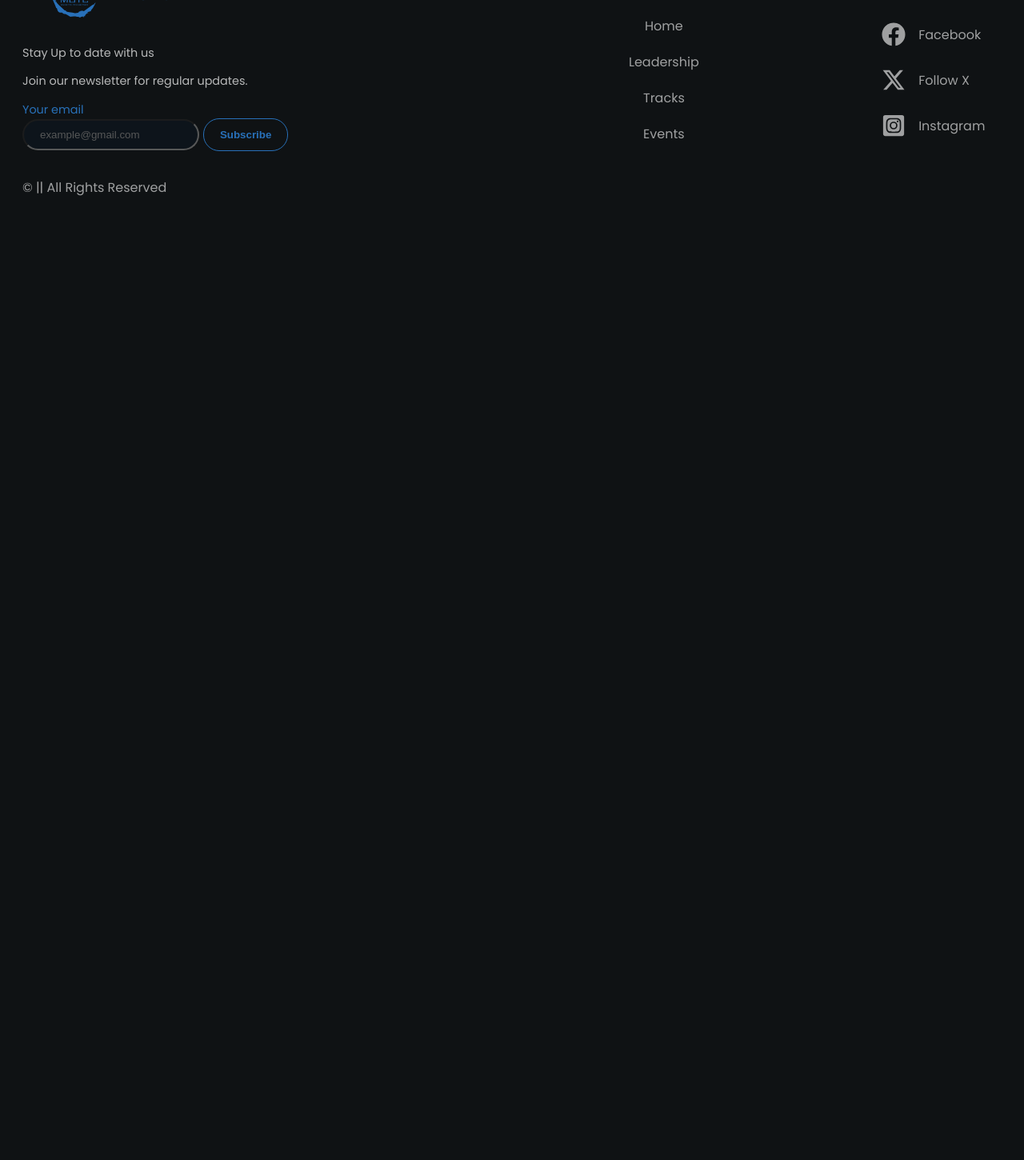
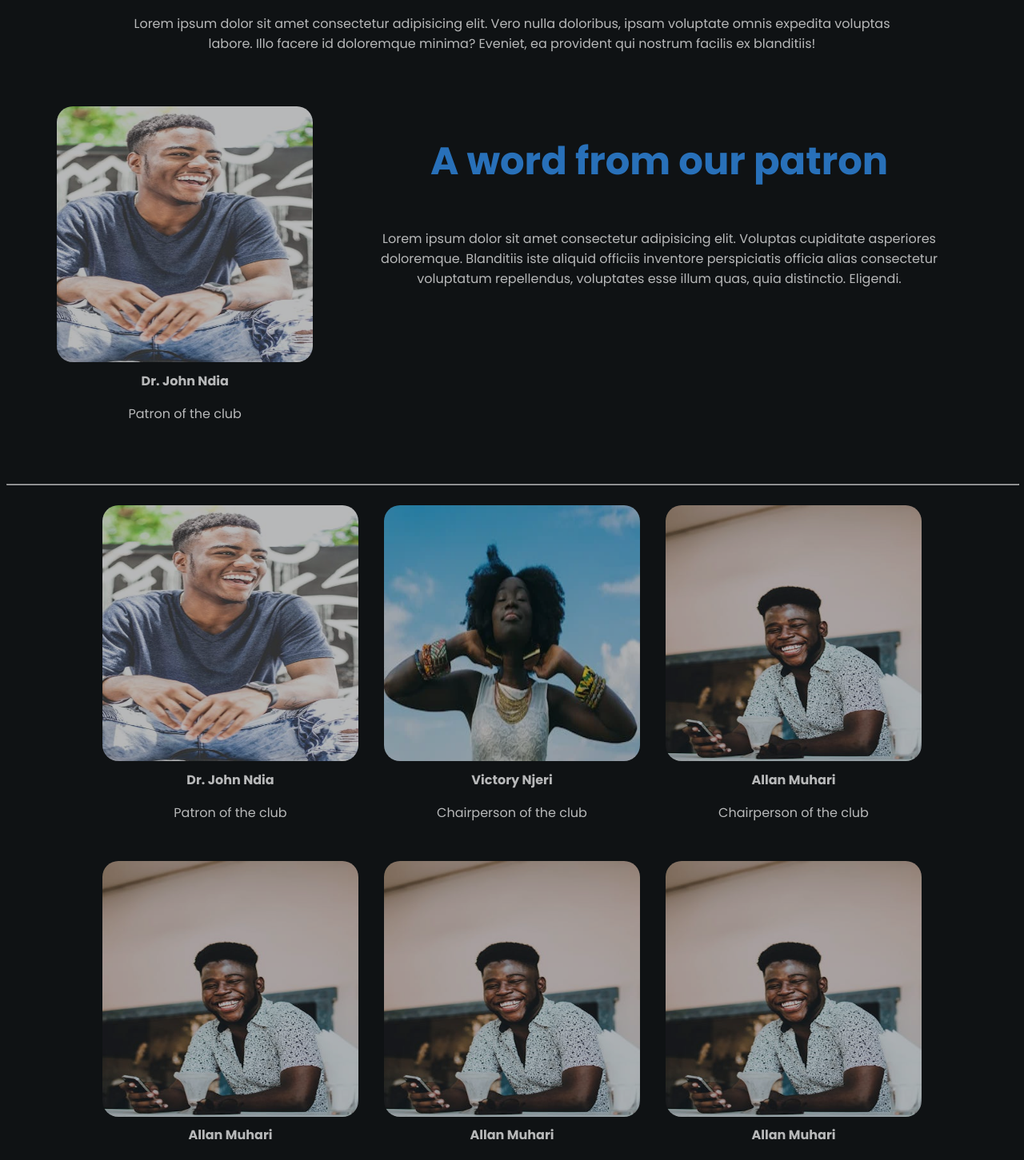
Before and after one commit to JAS-D98/MUTC_Website_t2give, a React (Vite) app: page /Leadership in a window 1280 px wide. Shown: the part 220-1671 px from the top of the page at 80% size. Before the commit the page ends 800 px from the top, so only its background shows below. Built offline with nearby package versions, Linux system fonts and the light colour scheme.

Commit message:
add leaders section

```diff
--- a/src/App.jsx
+++ b/src/App.jsx
@@ -3,6 +3,7 @@ import HomePage from "./Pages/HomePage/HomePage.jsx";
 import Leadership from './Pages/Leadership/Leadership.jsx'
 import Footer from "./components/Footer/Footer.jsx";
 import Navbar from "./components/Navbar/Navbar.jsx";
+import TracksPage from "./Pages/TracksPage/TracksPage.jsx";
 
 function App() {
   return (
@@ -12,6 +13,7 @@ function App() {
       <Routes>
          <Route path="/" element={<HomePage/>}/>
          <Route path="/Leadership" element={<Leadership/>}/>
+         <Route path="/tracks" element={<TracksPage/>}/>
       </Routes>
     </BrowserRouter>
      <Footer/>
--- a/src/Pages/Leadership/Leadership.css
+++ b/src/Pages/Leadership/Leadership.css
@@ -0,0 +1,47 @@
+.leadership{
+    width: 100%;
+    min-height: 90vh;
+    display: flex;
+    flex-direction: column;
+    align-items: center;
+    justify-content: center;
+    opacity: .7;
+    text-align: center;
+}
+.leadership h1{
+    color: var(--primary_color);
+    font-size: 3em;
+}
+.leadership span{
+    color: var(--secondary_color);
+}
+.leadership p{
+    color: var(--secondary_color);
+}
+.patron{
+    margin: 4% auto;
+    width: 90%;
+    display: flex;
+    justify-content: center;
+    gap: 3em;
+}
+.patron_title{
+    display: flex;
+    flex-direction: column;
+    align-items: center;
+}
+
+.leadership hr{
+    width: 100%;
+    background: var(--primary_color);
+    margin-bottom: 2%;
+}
+.leaders_container{
+    /* background: var(--primary_color); */
+    width: 100%;
+    min-height: 90vh;
+    display: flex;
+    flex-wrap: wrap;
+    gap: 2em;
+    justify-content: center;
+}
--- a/src/Pages/Leadership/Leadership.jsx
+++ b/src/Pages/Leadership/Leadership.jsx
@@ -1,7 +1,34 @@
 import React from 'react'
+import './Leadership.css'
+import curve from './../../assets/images/shape.svg'
+import LeadersCard from '../../components/LeadersCard/LeadersCard'
+import Testimonial1 from './../../assets/images/Testimonial1.png'
+import Testimonial2 from './../../assets/images/Testimonial2.png'
+import Testimonial3 from './../../assets/images/Testimonial3.png'
+import Testimonial4 from './../../assets/images/Testimonial4.png'
 
 export default function Leadership() {
   return (
-    <div>Leadership</div>
+    <div className='leadership'>
+      <h1>Meet Our <span>Dedicated</span> leaders</h1>
+      <p>Lorem ipsum dolor sit amet consectetur adipisicing elit. Vero nulla doloribus, ipsam voluptate omnis expedita voluptas <br/>labore. Illo facere id doloremque minima? Eveniet, ea provident qui nostrum facilis ex blanditiis!</p>
+      <div className="patron">
+        <LeadersCard image={Testimonial1} alt="image of a man" description="Patron of the club" name="Dr. John Ndia" className="patron_el"/>
+        <div className='patron_title'>
+          <h1>A word from our patron</h1>
+          <p>Lorem ipsum dolor sit amet consectetur adipisicing elit. Voluptas cupiditate asperiores doloremque. Blanditiis iste aliquid officiis inventore perspiciatis officia alias consectetur voluptatum repellendus, voluptates esse illum quas, quia distinctio. Eligendi.</p>
+        </div>
+      </div>
+      <hr/>
+      <div className="leaders_container">
+        <LeadersCard image={Testimonial1} alt="image of a man" description="Patron of the club" name="Dr. John Ndia"/>
+        <LeadersCard image={Testimonial2} alt="image of a lady" description="Chairperson of the club" name="Victory Njeri"/>
+        <LeadersCard image={Testimonial4} alt="image of a man" description="Chairperson of the club" name="Allan Muhari"/>
+        <LeadersCard image={Testimonial4} alt="image of a man" description="Chairperson of the club" name="Allan Muhari"/>
+        <LeadersCard image={Testimonial4} alt="image of a man" description="Chairperson of the club" name="Allan Muhari"/>
+        <LeadersCard image={Testimonial4} alt="image of a man" description="Chairperson of the club" name="Allan Muhari"/>
+      </div>
+      <img src={curve} alt="image of a curve" />
+    </div>
   )
 }
--- /dev/null
+++ b/src/Pages/TracksPage/TracksPage.jsx
@@ -0,0 +1,8 @@
+import React from 'react'
+import './TracksPage.css'
+
+export default function TracksPage() {
+  return (
+    <div>TracksPage</div>
+  )
+}
--- a/src/components/Footer/Footer.jsx
+++ b/src/components/Footer/Footer.jsx
@@ -33,8 +33,8 @@ export default function Footer() {
                 <ul>
                     <li><a href="/">Home</a></li>
                     <li><a href="/leadership">Leadership</a></li>
-                    <li><a href="/Tracks">Tracks</a></li>
-                    <li><a href="/Events">Events</a></li>
+                    <li><a href="/tracks">Tracks</a></li>
+                    <li><a href="/events">Events</a></li>
                 </ul>
             </div>
         </div>
--- /dev/null
+++ b/src/components/LeadersCard/LeadersCard.css
@@ -0,0 +1,15 @@
+.leaders_card{
+    width: 20em;
+    min-height: 20em;
+}
+.leaders_card_img{
+    width: 20em;
+    height: 20em;
+    object-fit: cover;
+    overflow: hidden;
+    border-radius: 20px;
+}
+.leaders_card h1{
+    font-size: 1em;
+    color: var(--secondary_color);
+}
--- /dev/null
+++ b/src/components/LeadersCard/LeadersCard.jsx
@@ -0,0 +1,14 @@
+import React from 'react'
+import './LeadersCard.css'
+
+export default function LeadersCard({image,alt, description,name}) {
+  return (
+    <div className='leaders_card'>
+        <div className="leaders_card_img">
+            <img src={image} alt={alt} width="100%" height="100%"/>
+        </div>
+            <h1>{name}</h1>
+            <p>{description}</p>
+    </div>
+  )
+}
--- a/src/components/Navbar/Navbar.css
+++ b/src/components/Navbar/Navbar.css
@@ -38,6 +38,7 @@
     justify-content: center;
     align-items: center;
     gap: 2.5%;
+    min-width: 16em;
 }
 .logo-img{
     width: 40%;
```
Also changed, not shown: src/Pages/TracksPage/TracksPage.css (added).
